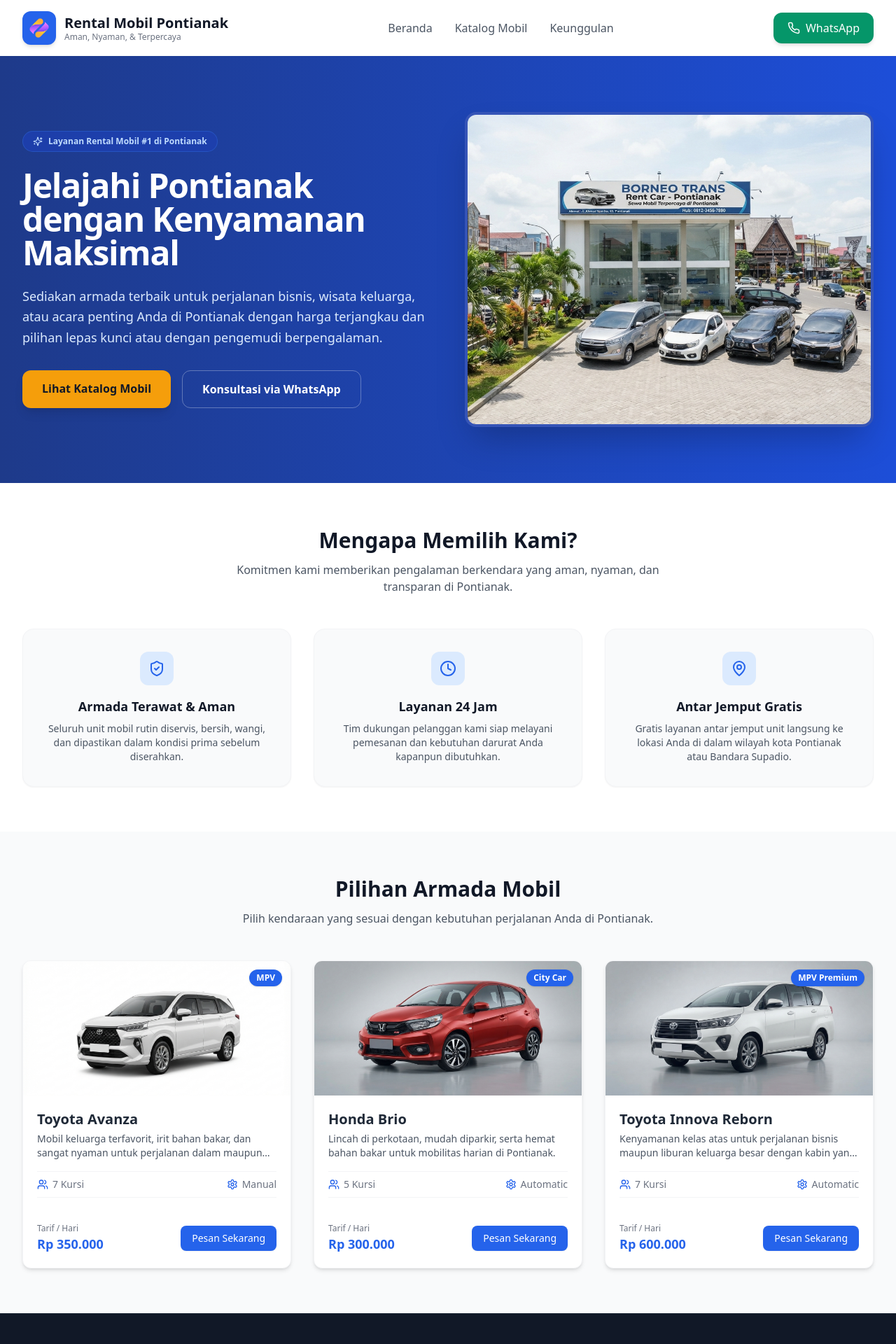
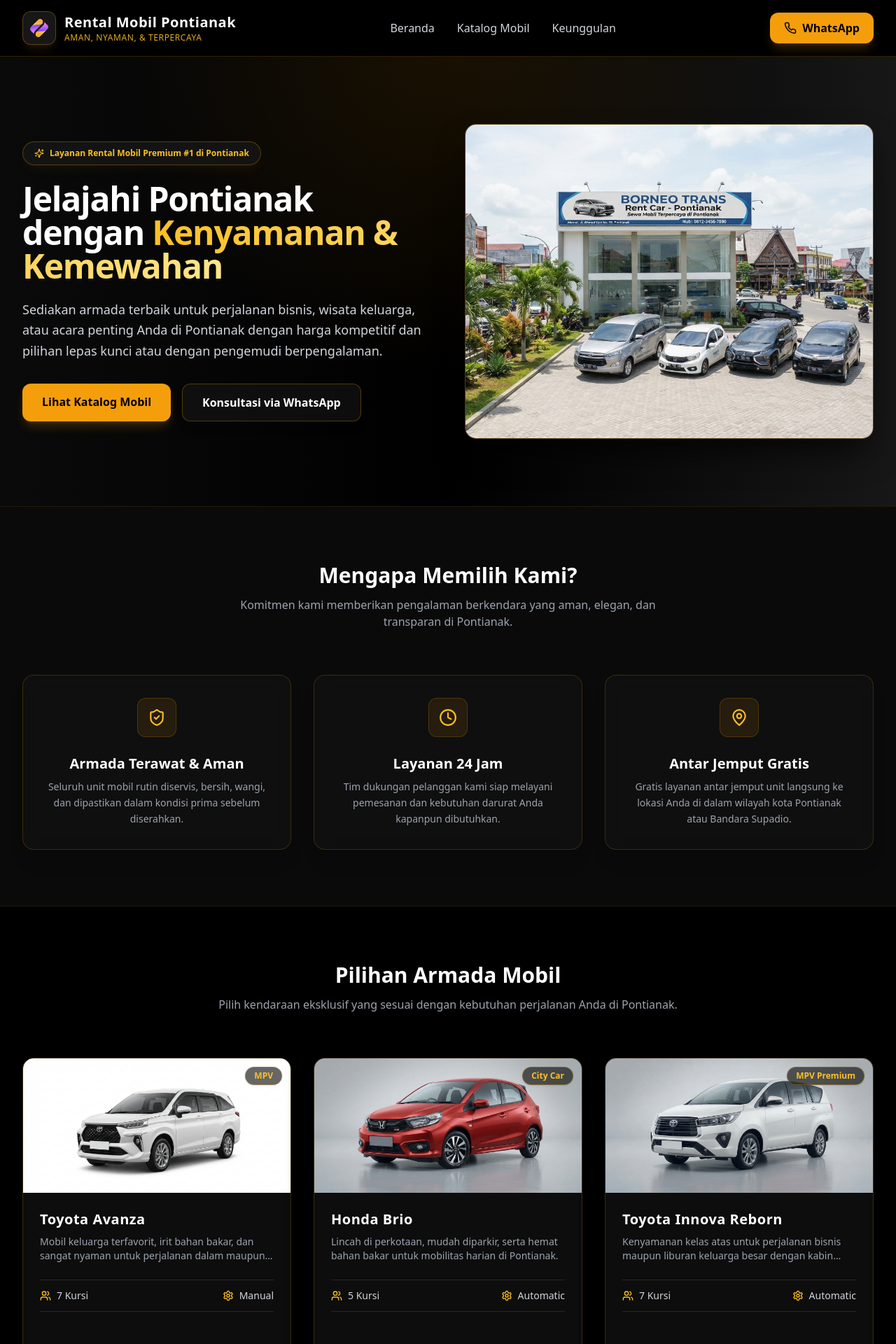
Before and after one commit to alleshop210494-hub/Web-Rental-Mobil-Frontend, a React (Vite) app: page / in a window 1280 px wide. Shown: the top 1920 px of the page at 70% size. Built offline with nearby package versions, Linux system fonts and the light colour scheme; no server answers.

Commit message:
Version 5.0

```diff
--- a/src/features/cars/components/CarCard.jsx
+++ b/src/features/cars/components/CarCard.jsx
@@ -7,9 +7,9 @@
   const [hasError, setHasError] = useState(false);
 
   return (
-    <div className="bg-white rounded-xl shadow-md overflow-hidden border border-gray-100 transition-all duration-300 hover:shadow-xl flex flex-col justify-between">
+    <div className="bg-neutral-900/60 backdrop-blur-xl rounded-2xl shadow-2xl overflow-hidden border border-amber-500/20 transition-all duration-300 hover:shadow-amber-500/10 hover:border-amber-500/40 flex flex-col justify-between">
       <div>
-        <div className="relative h-48 bg-gray-100 overflow-hidden flex items-center justify-center">
+        <div className="relative h-48 bg-neutral-950 overflow-hidden flex items-center justify-center">
           {!hasError && car.image ? (
             <img
               src={car.image}
@@ -18,40 +18,40 @@
               className="w-full h-full object-cover transition-transform duration-500 hover:scale-105"
             />
           ) : (
-            <div className="w-full h-full bg-gradient-to-br from-blue-600 to-blue-800 flex items-center justify-center text-white relative">
-              <div className="absolute inset-0 bg-black/10"></div>
-              <CarIcon size={64} className="relative z-10 text-white/90 drop-shadow-md" />
+            <div className="w-full h-full bg-gradient-to-br from-neutral-900 to-neutral-950 flex items-center justify-center text-amber-400 relative">
+              <div className="absolute inset-0 bg-amber-500/5"></div>
+              <CarIcon size={64} className="relative z-10 drop-shadow-[0_5px_10px_rgba(245,158,11,0.2)]" />
             </div>
           )}
-          <span className="absolute top-3 right-3 bg-blue-600 text-white text-xs font-semibold px-2.5 py-1 rounded-full shadow z-10">
+          <span className="absolute top-3 right-3 bg-black/60 backdrop-blur-md text-amber-400 border border-amber-500/30 text-xs font-semibold px-3 py-1 rounded-full shadow z-10">
             {car.category}
           </span>
         </div>
-        <div className="p-5">
-          <h3 className="text-xl font-bold text-gray-800 mb-1">{car.name}</h3>
-          <p className="text-gray-600 text-sm mb-4 line-clamp-2">{car.description}</p>
+        <div className="p-6">
+          <h3 className="text-xl font-bold text-white mb-2 tracking-wide">{car.name}</h3>
+          <p className="text-gray-400 text-sm mb-6 line-clamp-2 font-light">{car.description}</p>
 
-          <div className="flex items-center justify-between text-gray-500 text-sm mb-4 border-t border-b border-gray-100 py-2">
-            <div className="flex items-center gap-1.5">
-              <Users size={16} className="text-blue-600" />
+          <div className="flex items-center justify-between text-gray-300 text-sm mb-6 border-t border-b border-neutral-800 py-3">
+            <div className="flex items-center gap-2">
+              <Users size={16} className="text-amber-400" />
               <span>{car.seats} Kursi</span>
             </div>
-            <div className="flex items-center gap-1.5">
-              <Settings size={16} className="text-blue-600" />
+            <div className="flex items-center gap-2">
+              <Settings size={16} className="text-amber-400" />
               <span>{car.transmission}</span>
             </div>
           </div>
         </div>
       </div>
 
-      <div className="p-5 pt-0 flex items-center justify-between mt-auto">
+      <div className="p-6 pt-0 flex items-center justify-between mt-auto">
         <div>
-          <span className="text-xs text-gray-500 block">Tarif / Hari</span>
-          <span className="text-lg font-extrabold text-blue-600">{formatRupiah(car.pricePerDay)}</span>
+          <span className="text-xs text-gray-400 block tracking-wider uppercase">Tarif / Hari</span>
+          <span className="text-lg font-extrabold text-amber-400">{formatRupiah(car.pricePerDay)}</span>
         </div>
         <button
           onClick={() => onSelect(car)}
-          className="bg-blue-600 hover:bg-blue-700 text-white font-medium px-4 py-2 rounded-lg text-sm transition-colors duration-200 shadow-sm"
+          className="bg-amber-500 hover:bg-amber-600 text-black font-bold px-5 py-2.5 rounded-xl text-sm transition-all duration-300 shadow-lg shadow-amber-500/20"
         >
           Pesan Sekarang
         </button>
--- a/src/layouts/MainLayout.jsx
+++ b/src/layouts/MainLayout.jsx
@@ -6,8 +6,8 @@
   const [logoError, setLogoError] = useState(false);
 
   return (
-    <div className="min-h-screen bg-gray-50 flex flex-col font-sans">
-      <header className="bg-white shadow-sm sticky top-0 z-50">
+    <div className="min-h-screen bg-black text-gray-100 flex flex-col font-sans selection:bg-amber-500 selection:text-black">
+      <header className="bg-black/70 backdrop-blur-md border-b border-amber-500/20 sticky top-0 z-50">
         <div className="max-w-7xl mx-auto px-4 sm:px-6 lg:px-8 h-20 flex items-center justify-between">
           <div className="flex items-center gap-3">
             {!logoError ? (
@@ -15,23 +15,23 @@
                 src="/images/logo1.png"
                 alt="Logo Rental Mobil Pontianak"
                 onError={() => setLogoError(true)}
-                className="w-12 h-12 object-contain rounded-xl shadow-md bg-blue-600 p-1.5"
+                className="w-12 h-12 object-contain rounded-xl shadow-lg shadow-amber-500/10 bg-neutral-900 border border-amber-500/30 p-1.5"
               />
             ) : (
-              <div className="w-12 h-12 bg-blue-600 text-white rounded-xl flex items-center justify-center shadow-md">
+              <div className="w-12 h-12 bg-amber-500 text-black rounded-xl flex items-center justify-center shadow-lg shadow-amber-500/20 font-bold">
                 <CarIcon size={24} />
               </div>
             )}
             <div>
-              <h1 className="text-xl font-extrabold text-gray-900 leading-tight">Rental Mobil Pontianak</h1>
-              <p className="text-xs text-gray-500 font-medium">Aman, Nyaman, & Terpercaya</p>
+              <h1 className="text-xl font-extrabold text-white tracking-wide">Rental Mobil Pontianak</h1>
+              <p className="text-xs text-amber-400/90 font-medium tracking-wider uppercase">Aman, Nyaman, & Terpercaya</p>
             </div>
           </div>
 
           <nav className="hidden md:flex items-center gap-8">
-            <a href="#" className="text-gray-600 hover:text-blue-600 font-medium transition">Beranda</a>
-            <a href="#catalog" className="text-gray-600 hover:text-blue-600 font-medium transition">Katalog Mobil</a>
-            <a href="#features" className="text-gray-600 hover:text-blue-600 font-medium transition">Keunggulan</a>
+            <a href="#" className="text-gray-300 hover:text-amber-400 font-medium transition">Beranda</a>
+            <a href="#catalog" className="text-gray-300 hover:text-amber-400 font-medium transition">Katalog Mobil</a>
+            <a href="#features" className="text-gray-300 hover:text-amber-400 font-medium transition">Keunggulan</a>
           </nav>
 
           <div>
@@ -39,7 +39,7 @@
               href="https://wa.me/6281234567890"
               target="_blank"
               rel="noopener noreferrer"
-              className="bg-emerald-600 hover:bg-emerald-700 text-white font-medium px-5 py-2.5 rounded-xl shadow-md flex items-center gap-2 transition"
+              className="bg-amber-500 hover:bg-amber-600 text-black font-bold px-5 py-2.5 rounded-xl shadow-lg shadow-amber-500/20 flex items-center gap-2 transition"
             >
               <Phone size={18} />
               <span>WhatsApp</span>
@@ -52,35 +52,35 @@
         {children}
       </main>
 
-      <footer className="bg-gray-900 text-gray-300 py-12 border-t border-gray-800">
+      <footer className="bg-neutral-950 text-gray-400 py-12 border-t border-amber-500/20">
         <div className="max-w-7xl mx-auto px-4 sm:px-6 lg:px-8 grid grid-cols-1 md:grid-cols-3 gap-8 mb-8">
           <div>
             <div className="flex items-center gap-3 mb-4">
-              <div className="w-10 h-10 bg-blue-600 text-white rounded-lg flex items-center justify-center shadow">
+              <div className="w-10 h-10 bg-amber-500 text-black rounded-lg flex items-center justify-center shadow-lg shadow-amber-500/20 font-bold">
                 <CarIcon size={20} />
               </div>
               <h3 className="text-lg font-bold text-white">Rental Mobil Pontianak</h3>
             </div>
             <p className="text-gray-400 text-sm leading-relaxed">
-              Solusi transportasi terpercaya untuk perjalanan bisnis, liburan, dan acara penting Anda di seluruh wilayah Pontianak dan sekitarnya.
+              Solusi transportasi terpercaya untuk perjalanan bisnis, liburan, dan acara penting Anda di seluruh wilayah Pontianak dan sekitarnya dengan sentuhan kemewahan eksklusif.
             </p>
           </div>
           <div>
-            <h4 className="text-white font-semibold mb-4 text-base">Tautan Cepat</h4>
+            <h4 className="text-white font-semibold mb-4 text-base tracking-wide">Tautan Cepat</h4>
             <ul className="space-y-2 text-sm">
-              <li><a href="#" className="hover:text-white transition">Beranda</a></li>
-              <li><a href="#catalog" className="hover:text-white transition">Katalog Mobil</a></li>
-              <li><a href="#features" className="hover:text-white transition">Keunggulan Kami</a></li>
+              <li><a href="#" className="hover:text-amber-400 transition">Beranda</a></li>
+              <li><a href="#catalog" className="hover:text-amber-400 transition">Katalog Mobil</a></li>
+              <li><a href="#features" className="hover:text-amber-400 transition">Keunggulan Kami</a></li>
             </ul>
           </div>
           <div>
-            <h4 className="text-white font-semibold mb-4 text-base">Hubungi Kami</h4>
+            <h4 className="text-white font-semibold mb-4 text-base tracking-wide">Hubungi Kami</h4>
             <p className="text-gray-400 text-sm mb-2">Jl. Contoh Alamat No. 123, Kota Pontianak, Kalimantan Barat</p>
             <p className="text-gray-400 text-sm mb-2">Telepon / WhatsApp: 0812-3456-7890</p>
             <p className="text-gray-400 text-sm">Email: info@rentalmobilpontianak.com</p>
           </div>
         </div>
-        <div className="max-w-7xl mx-auto px-4 sm:px-6 lg:px-8 border-t border-gray-800 pt-6 text-center text-xs text-gray-500">
+        <div className="max-w-7xl mx-auto px-4 sm:px-6 lg:px-8 border-t border-neutral-900 pt-6 text-center text-xs text-gray-500">
           &copy; {new Date().getFullYear()} Rental Mobil Pontianak. Hak Cipta Dilindungi.
         </div>
       </footer>
--- a/src/pages/Home.jsx
+++ b/src/pages/Home.jsx
@@ -17,22 +17,23 @@
 
   return (
     <MainLayout>
-      <section id="hero" className="bg-gradient-to-r from-blue-900 to-blue-700 text-white py-20 relative overflow-hidden">
+      <section id="hero" className="bg-gradient-to-r from-neutral-950 via-black to-neutral-900 text-white py-24 relative overflow-hidden">
+        <div className="absolute inset-0 bg-[radial-gradient(ellipse_at_top,_var(--tw-gradient-stops))] from-amber-500/10 via-transparent to-transparent pointer-events-none"></div>
         <div className="max-w-7xl mx-auto px-4 sm:px-6 lg:px-8 relative z-10 grid grid-cols-1 md:grid-cols-2 gap-12 items-center">
           <div>
-            <div className="inline-flex items-center gap-2 bg-blue-800/85 border border-blue-500/30 text-blue-200 px-3.5 py-1.5 rounded-full text-xs font-semibold mb-6">
-              <Sparkles size={14} /> Layanan Rental Mobil #1 di Pontianak
+            <div className="inline-flex items-center gap-2 bg-neutral-900/80 backdrop-blur-md border border-amber-500/30 text-amber-400 px-4 py-2 rounded-full text-xs font-semibold mb-6 shadow-lg shadow-amber-500/5">
+              <Sparkles size={14} /> Layanan Rental Mobil Premium #1 di Pontianak
             </div>
             <h2 className="text-4xl sm:text-5xl font-extrabold tracking-tight mb-6 leading-tight">
-              Jelajahi Pontianak dengan Kenyamanan Maksimal
+              Jelajahi Pontianak dengan <span className="text-transparent bg-clip-text bg-gradient-to-r from-amber-400 to-amber-200">Kenyamanan & Kemewahan</span>
             </h2>
-            <p className="text-blue-100 text-lg mb-8 leading-relaxed">
-              Sediakan armada terbaik untuk perjalanan bisnis, wisata keluarga, atau acara penting Anda di Pontianak dengan harga terjangkau dan pilihan lepas kunci atau dengan pengemudi berpengalaman.
+            <p className="text-gray-300 text-lg mb-8 leading-relaxed font-light">
+              Sediakan armada terbaik untuk perjalanan bisnis, wisata keluarga, atau acara penting Anda di Pontianak dengan harga kompetitif dan pilihan lepas kunci atau dengan pengemudi berpengalaman.
             </p>
             <div className="flex flex-wrap gap-4">
               <a
                 href="#catalog"
-                className="bg-amber-500 hover:bg-amber-600 text-gray-900 font-bold px-7 py-3.5 rounded-xl shadow-lg transition"
+                className="bg-amber-500 hover:bg-amber-600 text-black font-bold px-7 py-3.5 rounded-xl shadow-lg shadow-amber-500/20 transition duration-300 transform hover:-translate-y-0.5"
               >
                 Lihat Katalog Mobil
               </a>
@@ -40,14 +41,14 @@
                 href="https://wa.me/6281234567890"
                 target="_blank"
                 rel="noopener noreferrer"
-                className="bg-transparent hover:bg-white/10 border border-white/30 text-white font-semibold px-7 py-3.5 rounded-xl transition"
+                className="bg-neutral-900/60 backdrop-blur-md hover:bg-neutral-800 border border-amber-500/30 text-white font-semibold px-7 py-3.5 rounded-xl shadow-lg transition duration-300"
               >
                 Konsultasi via WhatsApp
               </a>
             </div>
           </div>
           <div className="hidden md:block">
-            <div className="rounded-2xl shadow-2xl border-4 border-white/10 overflow-hidden h-[450px] w-full bg-blue-800 relative flex items-center justify-center">
+            <div className="rounded-2xl shadow-2xl shadow-black/80 border border-amber-500/30 overflow-hidden h-[450px] w-full bg-neutral-900/60 backdrop-blur-xl relative flex items-center justify-center">
               {!heroImageError ? (
                 <img
                   src="/images/hero-car.jpg"
@@ -56,10 +57,10 @@
                   className="w-full h-full object-cover"
                 />
               ) : (
-                <div className="w-full h-full bg-gradient-to-br from-blue-700 to-blue-900 flex flex-col items-center justify-center text-white p-6 text-center">
-                  <CarIcon size={80} className="text-white/90 mb-4 drop-shadow-lg" />
-                  <span className="text-lg font-bold">Rental Mobil Pontianak</span>
-                  <span className="text-xs text-blue-200 mt-1">Letakkan gambar Anda di folder public/images/hero-car.jpg</span>
+                <div className="w-full h-full bg-gradient-to-br from-neutral-900 to-black flex flex-col items-center justify-center text-white p-6 text-center">
+                  <CarIcon size={80} className="text-amber-400 mb-4 drop-shadow-[0_10px_10px_rgba(245,158,11,0.2)]" />
+                  <span className="text-lg font-bold tracking-wide">Rental Mobil Pontianak</span>
+                  <span className="text-xs text-gray-400 mt-1">Letakkan gambar Anda di folder public/images/hero-car.jpg</span>
                 </div>
               )}
             </div>
@@ -67,54 +68,54 @@
         </div>
       </section>
 
-      <section id="features" className="py-16 bg-white">
+      <section id="features" className="py-20 bg-neutral-950 border-t border-b border-amber-500/10">
         <div className="max-w-7xl mx-auto px-4 sm:px-6 lg:px-8">
-          <div className="text-center max-w-2xl mx-auto mb-12">
-            <h3 className="text-3xl font-extrabold text-gray-900 mb-3">Mengapa Memilih Kami?</h3>
-            <p className="text-gray-600">Komitmen kami memberikan pengalaman berkendara yang aman, nyaman, dan transparan di Pontianak.</p>
+          <div className="text-center max-w-2xl mx-auto mb-16">
+            <h3 className="text-3xl font-extrabold text-white mb-3">Mengapa Memilih Kami?</h3>
+            <p className="text-gray-400">Komitmen kami memberikan pengalaman berkendara yang aman, elegan, dan transparan di Pontianak.</p>
           </div>
           <div className="grid grid-cols-1 md:grid-cols-3 gap-8">
-            <div className="bg-gray-50 p-8 rounded-2xl border border-gray-100 shadow-sm text-center">
-              <div className="bg-blue-100 text-blue-600 w-12 h-12 rounded-xl flex items-center justify-center mx-auto mb-4">
-                <ShieldCheck size={24} />
+            <div className="bg-neutral-900/40 backdrop-blur-md p-8 rounded-2xl border border-amber-500/20 shadow-xl text-center transition hover:border-amber-500/40">
+              <div className="bg-amber-500/10 text-amber-400 w-14 h-14 rounded-xl flex items-center justify-center mx-auto mb-6 border border-amber-500/20 shadow-inner">
+                <ShieldCheck size={26} />
               </div>
-              <h4 className="text-lg font-bold text-gray-900 mb-2">Armada Terawat & Aman</h4>
-              <p className="text-gray-600 text-sm">Seluruh unit mobil rutin diservis, bersih, wangi, dan dipastikan dalam kondisi prima sebelum diserahkan.</p>
+              <h4 className="text-xl font-bold text-white mb-2">Armada Terawat & Aman</h4>
+              <p className="text-gray-400 text-sm leading-relaxed">Seluruh unit mobil rutin diservis, bersih, wangi, dan dipastikan dalam kondisi prima sebelum diserahkan.</p>
             </div>
-            <div className="bg-gray-50 p-8 rounded-2xl border border-gray-100 shadow-sm text-center">
-              <div className="bg-blue-100 text-blue-600 w-12 h-12 rounded-xl flex items-center justify-center mx-auto mb-4">
-                <Clock size={24} />
+            <div className="bg-neutral-900/40 backdrop-blur-md p-8 rounded-2xl border border-amber-500/20 shadow-xl text-center transition hover:border-amber-500/40">
+              <div className="bg-amber-500/10 text-amber-400 w-14 h-14 rounded-xl flex items-center justify-center mx-auto mb-6 border border-amber-500/20 shadow-inner">
+                <Clock size={26} />
               </div>
-              <h4 className="text-lg font-bold text-gray-900 mb-2">Layanan 24 Jam</h4>
-              <p className="text-gray-600 text-sm">Tim dukungan pelanggan kami siap melayani pemesanan dan kebutuhan darurat Anda kapanpun dibutuhkan.</p>
+              <h4 className="text-xl font-bold text-white mb-2">Layanan 24 Jam</h4>
+              <p className="text-gray-400 text-sm leading-relaxed">Tim dukungan pelanggan kami siap melayani pemesanan dan kebutuhan darurat Anda kapanpun dibutuhkan.</p>
             </div>
-            <div className="bg-gray-50 p-8 rounded-2xl border border-gray-100 shadow-sm text-center">
-              <div className="bg-blue-100 text-blue-600 w-12 h-12 rounded-xl flex items-center justify-center mx-auto mb-4">
-                <MapPin size={24} />
+            <div className="bg-neutral-900/40 backdrop-blur-md p-8 rounded-2xl border border-amber-500/20 shadow-xl text-center transition hover:border-amber-500/40">
+              <div className="bg-amber-500/10 text-amber-400 w-14 h-14 rounded-xl flex items-center justify-center mx-auto mb-6 border border-amber-500/20 shadow-inner">
+                <MapPin size={26} />
               </div>
-              <h4 className="text-lg font-bold text-gray-900 mb-2">Antar Jemput Gratis</h4>
-              <p className="text-gray-600 text-sm">Gratis layanan antar jemput unit langsung ke lokasi Anda di dalam wilayah kota Pontianak atau Bandara Supadio.</p>
+              <h4 className="text-xl font-bold text-white mb-2">Antar Jemput Gratis</h4>
+              <p className="text-gray-400 text-sm leading-relaxed">Gratis layanan antar jemput unit langsung ke lokasi Anda di dalam wilayah kota Pontianak atau Bandara Supadio.</p>
             </div>
           </div>
         </div>
       </section>
 
-      <section id="catalog" className="py-16 bg-gray-50">
+      <section id="catalog" className="py-20 bg-black">
         <div className="max-w-7xl mx-auto px-4 sm:px-6 lg:px-8">
-          <div className="text-center max-w-2xl mx-auto mb-12">
-            <h3 className="text-3xl font-extrabold text-gray-900 mb-3">Pilihan Armada Mobil</h3>
-            <p className="text-gray-600">Pilih kendaraan yang sesuai dengan kebutuhan perjalanan Anda di Pontianak.</p>
+          <div className="text-center max-w-2xl mx-auto mb-16">
+            <h3 className="text-3xl font-extrabold text-white mb-3">Pilihan Armada Mobil</h3>
+            <p className="text-gray-400">Pilih kendaraan eksklusif yang sesuai dengan kebutuhan perjalanan Anda di Pontianak.</p>
           </div>
 
           {loading && (
             <div className="text-center py-12">
-              <div className="inline-block animate-spin rounded-full h-8 w-8 border-4 border-blue-600 border-t-transparent"></div>
-              <p className="text-gray-500 mt-2">Memuat katalog mobil...</p>
+              <div className="inline-block animate-spin rounded-full h-8 w-8 border-4 border-amber-500 border-t-transparent"></div>
+              <p className="text-gray-400 mt-2">Memuat katalog mobil...</p>
             </div>
           )}
 
           {error && (
-            <div className="bg-red-50 border border-red-200 text-red-700 px-4 py-3 rounded-xl text-center max-w-md mx-auto">
+            <div className="bg-red-950/40 backdrop-blur-md border border-red-500/30 text-red-300 px-4 py-3 rounded-xl text-center max-w-md mx-auto">
               {error}
             </div>
           )}
```
